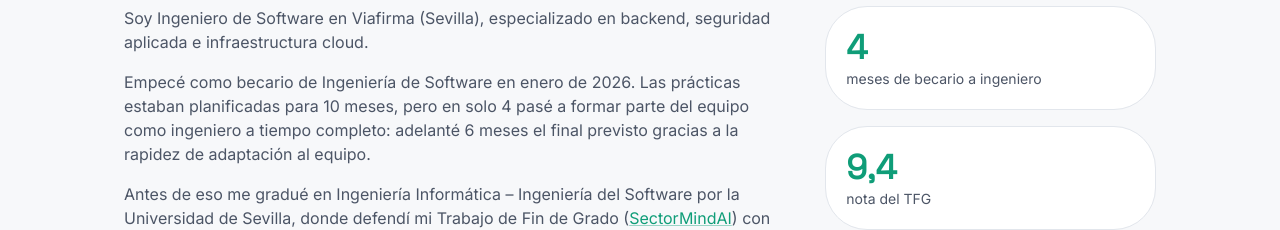
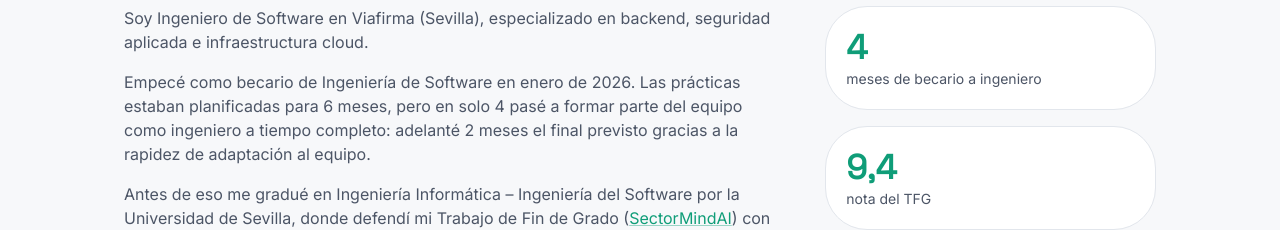
Before and after one commit to Glinbor10/portfolio, a React (Vite) app: page / in a window 1280 px wide. Shown: the part 795-1025 px from the top of the page. Built offline with nearby package versions, Linux system fonts and the light colour scheme.

Commit message:
fix: correct internship planned duration (6 months, not 10)

```diff
--- a/src/content.ts
+++ b/src/content.ts
@@ -67,8 +67,8 @@ export const about = {
     en: "I'm a Software Engineer at Viafirma (Seville), focused on backend, applied security and cloud infrastructure.",
   },
   p2: {
-    es: "Empecé como becario de Ingeniería de Software en enero de 2026. Las prácticas estaban planificadas para 10 meses, pero en solo 4 pasé a formar parte del equipo como ingeniero a tiempo completo: adelanté 6 meses el final previsto gracias a la rapidez de adaptación al equipo.",
-    en: "I started as a Software Engineering intern in January 2026. The internship was planned for 10 months, but in just 4 I joined the team as a full-time engineer: 6 months ahead of schedule, thanks to how quickly I adapted to the team.",
+    es: "Empecé como becario de Ingeniería de Software en enero de 2026. Las prácticas estaban planificadas para 6 meses, pero en solo 4 pasé a formar parte del equipo como ingeniero a tiempo completo: adelanté 2 meses el final previsto gracias a la rapidez de adaptación al equipo.",
+    en: "I started as a Software Engineering intern in January 2026. The internship was planned for 6 months, but in just 4 I joined the team as a full-time engineer: 2 months ahead of schedule, thanks to how quickly I adapted to the team.",
   },
   stat1: { es: "meses de becario a ingeniero", en: "months from intern to engineer" },
   stat2: { es: "nota del TFG", en: "final project grade" },
```
